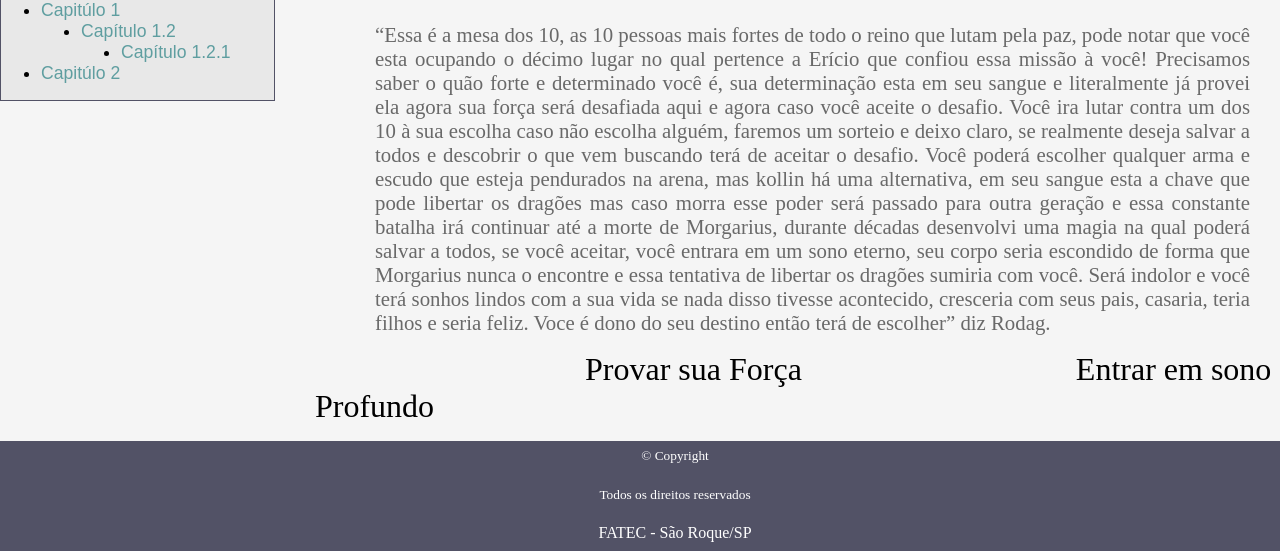
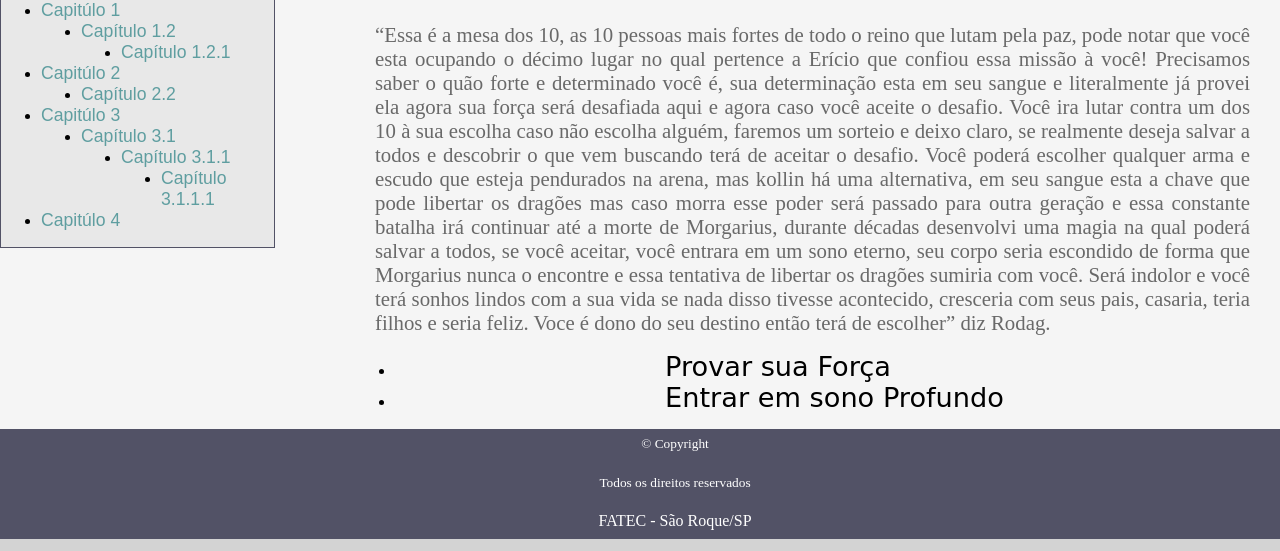
Before and after one commit to allantrindade/projeto-integrador, a plain HTML site: page capitulos/capitulo4.html in a window 1280 px wide. Shown: the part 426-977 px from the top of the page. Drawn offline with Linux system fonts and the light colour scheme.

Commit message:
Formatação nos menu de interação

```diff
--- a/capitulos/capitulo4.html
+++ b/capitulos/capitulo4.html
@@ -49,6 +49,21 @@
                     </ul>
                 </ul>
                 <li><a href="capitulo2.html">Capitúlo 2</a></li>
+                <ul>
+                    <li><a href="capitulo2.2.html">Capítulo 2.2</a></li>
+                </ul>
+                <li><a href="capitulo3.html">Capitúlo 3</a></li>
+                <ul>
+                    <li><a href="capitulo3.1.html">Capítulo 3.1</a></li>
+                    <ul>
+                        <li><a href="capitulo3.1.1.html">Capítulo 3.1.1</a></li>
+
+                        <ul>
+                            <li><a href="capitulo3.1.1.1.html">Capítulo 3.1.1.1</a></li>
+                        </ul>
+                    </ul>
+                </ul>
+                <li><a href="capitulo4.html">Capitúlo 4</a></li>
             </ul>
         </nav>
     </aside>
@@ -57,6 +72,4 @@
         <p><small>Todos os direitos reservados</small></p>
         <p>FATEC - São Roque/SP</p>
     </footer>
-</body>
-
-</html>
+</body></html>
--- a/css/estilo.css
+++ b/css/estilo.css
@@ -15,18 +15,15 @@ body {
 }
 
 
-/* Definindo uma cor de fundo
-para o menu de navegação */
+/* Cor de fundo do menu de navegação */
 .menu ul {
     margin-top: -5px;
     background-color: #525266;
     padding: 10px;
 }
 
-/* Alinhando e definindo uma cor de fundo
-para os itens do menu de navegação */
+/* Cor de fundo e posição dos itens do menu de navegação */
 .menu ul li {
-
     background-color: #525266;
     display: inline;
     padding: 10px 80px;
@@ -49,6 +46,7 @@ e removendo decoração dos links do menu de navegação*/
     background-color: whitesmoke;
 }
 
+/* Tamanho do Box da Introdução */
 .introducao {
     width: 1050px;
     margin: 0px 150px 0px 150px;
@@ -61,7 +59,7 @@ e removendo decoração dos links do menu de navegação*/
     font-size: 2em;
 }
 
-/* Aqui fica a formatação e posição da introdução */
+/* Formatação e posição da introdução */
 .introducao > .texto {
     margin: 0px;
     padding: 0px 50px 0px 50px;
@@ -71,6 +69,7 @@ e removendo decoração dos links do menu de navegação*/
     color: dimgray;
 }
 
+/* Tamanho do Box do texto principal */
 .conteudo {
     width: 1075px;
     float: right;
@@ -84,7 +83,7 @@ e removendo decoração dos links do menu de navegação*/
 }
 
 
-/* Aqui fica a formatação e posição do texto principal */
+/* Formatação e posição do texto principal */
 .conteudo > .texto {
     margin: 0px;
     padding: 0px 100px 0px 100px;
@@ -94,20 +93,22 @@ e removendo decoração dos links do menu de navegação*/
     color: dimgray;
 }
 
+/* Posição do Link "Inicio" */
 .inicio {
-    margin: 0px 475px 0px 500px;
+    margin: 30px 475px -20px 500px;
     text-align: center;
 }
 
-/* Aqui fica a formatação e posião do link "Inicio" */
+/* Formatação do link "Inicio" */
 .inicio a {
-
-    font-family: serif;
-    font-size: 2em;
+    font-family: cursive;
+    font-size: 1.5em;
     color: black;
     text-decoration: none;
 }
 
+
+/* Posição do Menu de progrresso */
 .progresso {
     margin-top: 26px;
     border: 1px solid #525266;
@@ -115,10 +116,9 @@ e removendo decoração dos links do menu de navegação*/
     height: auto;
     float: left;
     background-color: #e8e8e8;
-
-
 }
 
+/* Posição e formatação do titulo do menu de progresso */
 .progresso p {
     margin: 0;
     text-align: center;
@@ -128,31 +128,32 @@ e removendo decoração dos links do menu de navegação*/
     background-color: #525266;
 }
 
-
-.progresso a {
+/* Posição e formatação dos links do menu de progresso */
+.progresso li a {
     text-decoration: none;
     color: cadetblue;
+    font-family: fantasy;
+    font-size: 1.1em;
 }
 
+/* Formatação dos itens da lista do menu de progresso */
 .progresso li {
     list-style-type: disc;
-    font-family: fantasy;
-    font-size: 1.1em;
+}
 
-}
 
 /* Alinhando os itens do menu de interaçao */
 .interacao ul li {
-    display: inline;
+    display: run-in;
+    margin-left: 80px;
 }
 
 /* Definindo fonte, tamanho, cor e removendo
 decoração dos links do menu de interaçao */
 .interacao ul li a {
     text-decoration: none;
-    font-family: serif;
-    font-size: 2em;
-    text-align: center;
+    font-family: cursive;
+    font-size: 1.7em;
     margin: 0px 0px 0px 270px;
     color: black;
 }
```
Also changed, not shown: capitulos/capitulo3.1.1.1.html (+18 -6 lines), capitulos/capitulo3.1.1.html (+11 -3 lines), capitulos/capitulo3.1.html (+8 -3 lines), capitulos/capitulo3.html (+5 -3 lines), index.html (+2 -2 lines).
